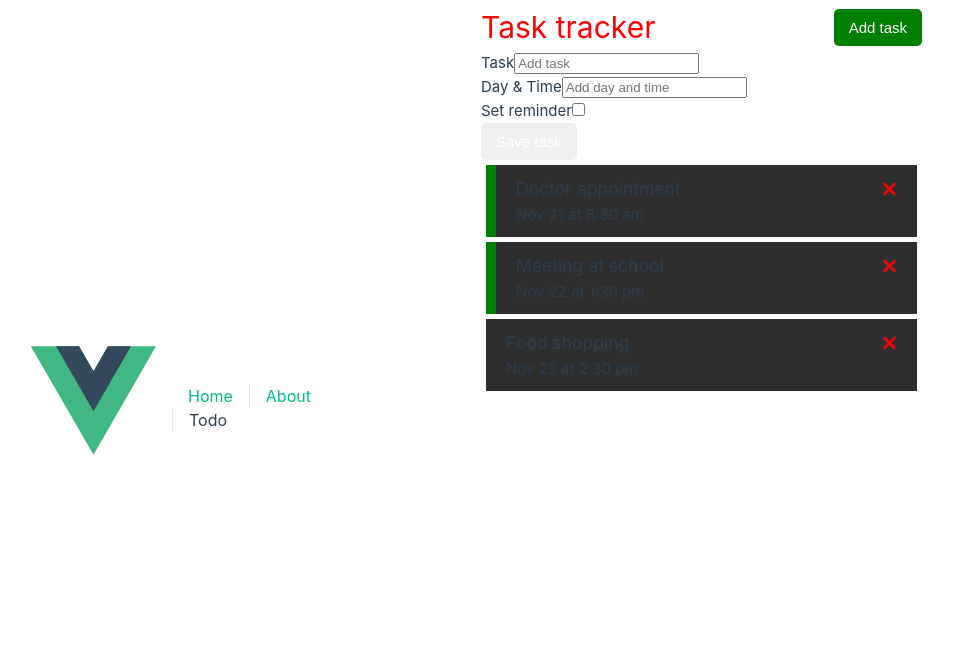
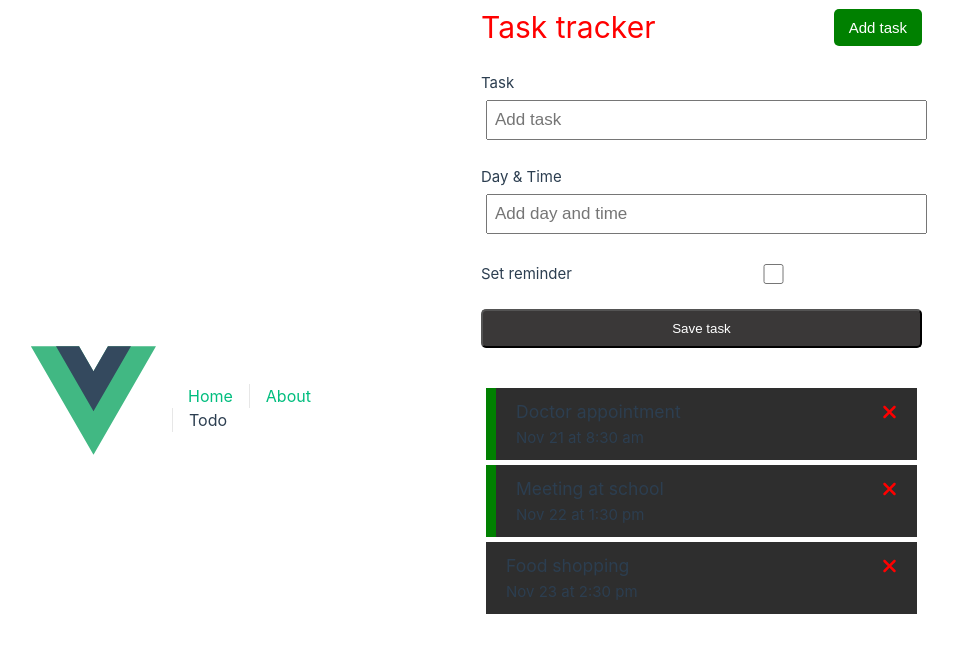
Before and after one commit to rokkomini/Todo-with-Vue, a Vue app: page /todo in a window 1280 px wide. Shown: the top 652 px of the page, without its empty margins (162-1120 px from the left). Built offline with nearby package versions, Linux system fonts and the light colour scheme; the HTML template or start-up script is replaced by a standard one.

Commit message:
added bsc style to form

```diff
--- a/src/assets/main.css
+++ b/src/assets/main.css
@@ -17,7 +17,7 @@ a,
 .baseButton{
   border: none;
   border-radius: 5px;
-  color: grey;
+ background-color: rgb(99, 95, 95);
   padding: 10px 15px;
   color: white;
   font-size: 15px;
--- a/src/components/AddTask.vue
+++ b/src/components/AddTask.vue
@@ -10,14 +10,70 @@
         </div>
         <div class="form-control form-control-check">
             <label for="">Set reminder</label>
-            <input type="checkbox" name="reminder"/>
+            <input type="checkbox" name="reminder" />
         </div>
-        <input type="submit" value="Save task" class="baseButton"/>
+        <input type="submit" value="Save task" class="blockBtn" />
     </form>
 </template>
 
 <script>
 export default {
     name: 'AddTask',
+    data() {
+        return {
+            text: '',
+            day: '',
+            reminder: false,
+        }
+    }
 }
 </script>
+
+<style>
+.add-form {
+    margin-bottom: 40px;
+}
+.blockBtn {
+    width: 100%;
+    border-radius: 5px;
+    padding: 10px 15px;
+    background-color: rgb(58, 56, 56);
+    color: white;
+    font-weight: 300;
+}
+
+.form-control {
+    margin: 20px 0;
+}
+
+.form-control label {
+    display: block;
+}
+
+.form-control input {
+    width: 100%;
+    height: 40px;
+    margin: 5px;
+    padding: 3px 7px;
+    font-size: 17px;
+
+}
+
+.form-control-check {
+    display: flex;
+    align-items: center;
+    justify-content: space-between;
+}
+
+.form-control-check label {
+    flex: 1;
+}
+
+.form-control-check input {
+    flex: 2;
+    height: 20px;
+}
+
+
+
+</style>
```
